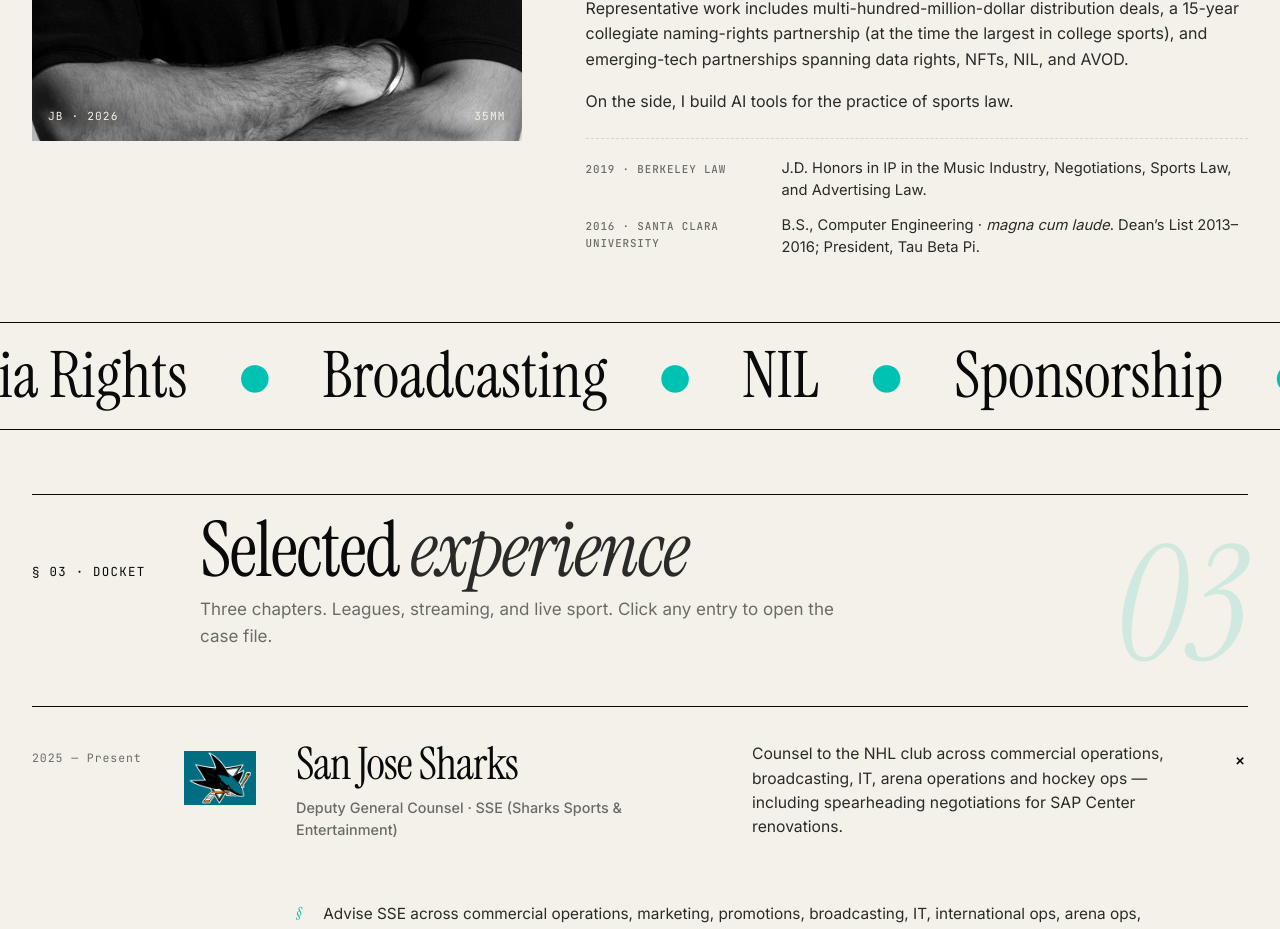
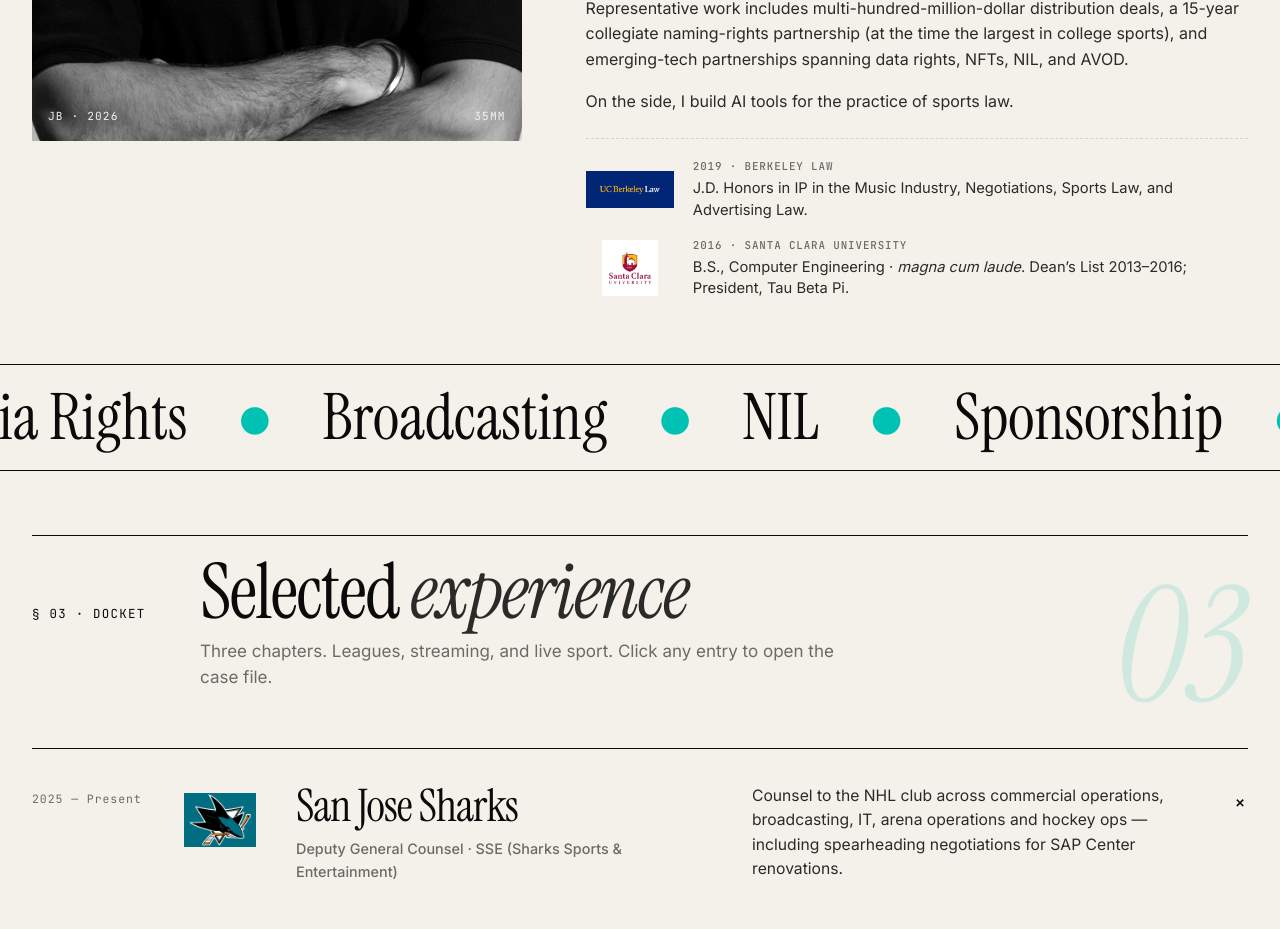
Before and after one commit to jagjothbhullar/personal-blog, a React (Vite) app: page / in a window 1280 px wide. Shown: the part 770-1699 px from the top of the page. Built offline with nearby package versions, Linux system fonts and the light colour scheme.

Commit message:
Add Berkeley Law and Santa Clara logos next to education block
Co-Authored-By: Claude Opus 4.7 (1M context) <noreply@anthropic.com>

```diff
--- a/src/App.jsx
+++ b/src/App.jsx
@@ -290,12 +290,18 @@ function Hero() {
         </div>
         <dl className="bio-education">
           <div>
-            <dt className="mono">2019 · Berkeley Law</dt>
-            <dd>J.D. Honors in IP in the Music Industry, Negotiations, Sports Law, and Advertising Law.</dd>
+            <img className="bio-education-logo" src="/logo-berkeley-law.png" alt="UC Berkeley Law" />
+            <div className="bio-education-text">
+              <dt className="mono">2019 · Berkeley Law</dt>
+              <dd>J.D. Honors in IP in the Music Industry, Negotiations, Sports Law, and Advertising Law.</dd>
+            </div>
           </div>
           <div>
-            <dt className="mono">2016 · Santa Clara University</dt>
-            <dd>B.S., Computer Engineering · <em>magna cum laude</em>. Dean’s List 2013–2016; President, Tau Beta Pi.</dd>
+            <img className="bio-education-logo" src="/logo-santa-clara.jpg" alt="Santa Clara University" />
+            <div className="bio-education-text">
+              <dt className="mono">2016 · Santa Clara University</dt>
+              <dd>B.S., Computer Engineering · <em>magna cum laude</em>. Dean’s List 2013–2016; President, Tau Beta Pi.</dd>
+            </div>
           </div>
         </dl>
       </div>
--- a/src/data/feeds.json
+++ b/src/data/feeds.json
@@ -1,5 +1,5 @@
 {
-  "fetchedAt": "2026-04-20T03:10:38.813Z",
+  "fetchedAt": "2026-04-20T03:23:04.091Z",
   "letterboxd": [
     {
       "title": "Rounders",
@@ -196,7 +196,7 @@
       "repoShort": "personal-blog",
       "detail": "",
       "link": "https://github.com/jagjothbhullar/personal-blog",
-      "createdAt": "2026-04-20T02:57:22Z"
+      "createdAt": "2026-04-20T03:11:16Z"
     },
     {
       "type": "push",
--- a/src/index.css
+++ b/src/index.css
@@ -149,14 +149,26 @@ section { position: relative; }
   margin: 1.5rem 0 0;
   padding-top: 1.2rem;
   border-top: 1px dashed var(--rule);
-  display: flex; flex-direction: column; gap: 0.9rem;
+  display: flex; flex-direction: column; gap: 1rem;
 }
-.bio-education > div { display: grid; grid-template-columns: 180px 1fr; gap: 1rem; align-items: baseline; }
-.bio-education dt { color: var(--ink-3); font-size: 0.68rem; }
+.bio-education > div {
+  display: grid;
+  grid-template-columns: 88px 1fr;
+  gap: 1.2rem;
+  align-items: center;
+}
+.bio-education-logo {
+  width: 88px;
+  height: 56px;
+  object-fit: contain;
+}
+.bio-education-text { display: flex; flex-direction: column; gap: 0.2rem; }
+.bio-education dt { color: var(--ink-3); font-size: 0.68rem; font-family: 'JetBrains Mono', monospace; letter-spacing: 0.08em; text-transform: uppercase; }
 .bio-education dd { margin: 0; color: var(--ink-2); font-size: 0.92rem; line-height: 1.45; }
 .bio-education dd em { font-style: italic; }
 @media (max-width: 720px) {
-  .bio-education > div { grid-template-columns: 1fr; gap: 0.2rem; }
+  .bio-education > div { grid-template-columns: 64px 1fr; gap: 0.8rem; }
+  .bio-education-logo { width: 64px; height: 44px; }
 }
 
 @media (max-width: 820px) {
```
Also changed, not shown: public/logo-berkeley-law.png (added), public/logo-santa-clara.jpg (added).
